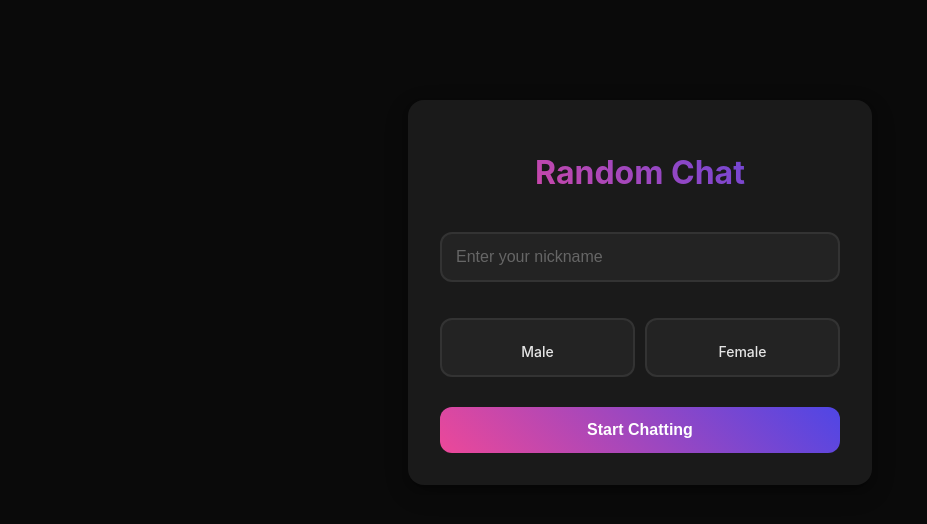
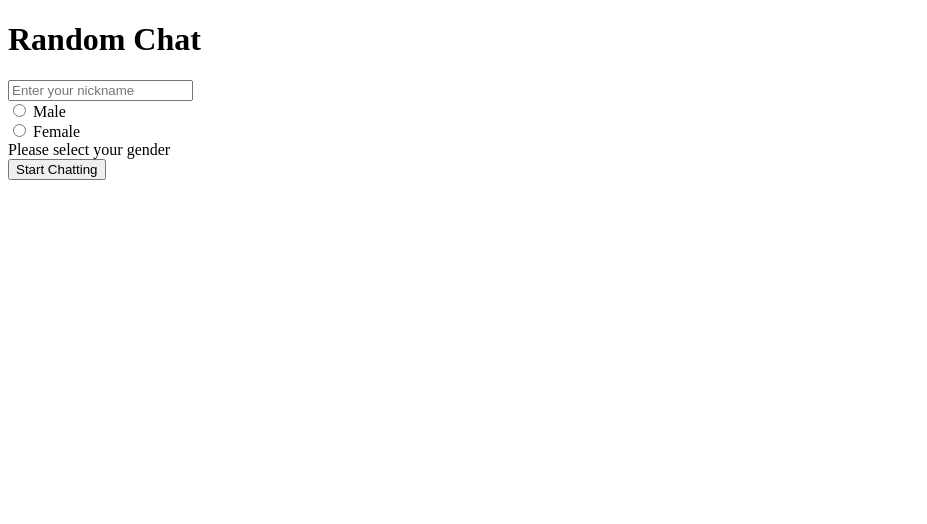
Before and after one commit to Khelendrameena/Chaton, a Flask app: page / in a window 1280 px wide. Shown: the top 524 px of the page, without its empty margins (0-927 px from the left). Run offline with Flask 3, Linux system fonts and the light colour scheme.

Commit message:
Update index.html

```diff
--- a/templates/index.html
+++ b/templates/index.html
@@ -3,143 +3,7 @@
 <head>
   <title>Random Chat</title>
   <style>
-    body {
-      margin: 0;
-      padding: 0;
-      font-family: 'Inter', -apple-system, BlinkMacSystemFont, sans-serif;
-      background-color: #0a0a0a;
-      color: #e5e5e5;
-    }
 
-    .login-container {
-      max-width: 400px;
-      margin: 100px auto;
-      padding: 32px;
-      background-color: #1a1a1a;
-      border-radius: 16px;
-      box-shadow: 0 4px 6px rgba(0, 0, 0, 0.2),
-                  0 8px 24px rgba(0, 0, 0, 0.2);
-      text-align: center;
-    }
-
-    h1 {
-      color: #e5e5e5;
-      font-size: 2rem;
-      margin-bottom: 1.5rem;
-      font-weight: 700;
-      background: linear-gradient(45deg, #ec4899, #4f46e5);
-      -webkit-background-clip: text;
-      -webkit-text-fill-color: transparent;
-    }
-
-    .login-container input {
-      width: 100%;
-      padding: 14px;
-      margin: 16px 0;
-      border: 2px solid #333;
-      border-radius: 12px;
-      box-sizing: border-box;
-      font-size: 16px;
-      background-color: #232323;
-      color: #e5e5e5;
-      transition: all 0.3s ease;
-    }
-
-    .login-container input:focus {
-      outline: none;
-      border-color: #ec4899;
-      box-shadow: 0 0 0 3px rgba(236, 72, 153, 0.2);
-    }
-
-    .login-container input::placeholder {
-      color: #666;
-    }
-
-    .gender-select {
-      display: flex;
-      gap: 10px;
-      margin: 20px 0;
-      justify-content: center;
-    }
-
-    .gender-option {
-      flex: 1;
-      position: relative;
-      cursor: pointer;
-    }
-
-    .gender-option input[type="radio"] {
-      display: none;
-    }
-
-    .gender-option label {
-      display: flex;
-      flex-direction: column;
-      align-items: center;
-      padding: 15px;
-      background-color: #232323;
-      border: 2px solid #333;
-      border-radius: 12px;
-      transition: all 0.3s ease;
-      cursor: pointer;
-    }
-
-    .gender-option input[type="radio"]:checked + label {
-      border-color: #ec4899;
-      background: linear-gradient(145deg, rgba(236, 72, 153, 0.1), rgba(79, 70, 229, 0.1));
-    }
-
-    .gender-icon {
-      font-size: 24px;
-      margin-bottom: 8px;
-    }
-
-    .gender-text {
-      font-size: 14px;
-      font-weight: 500;
-    }
-
-    .login-container button {
-      width: 100%;
-      padding: 14px;
-      background: linear-gradient(45deg, #ec4899, #4f46e5);
-      color: white;
-      border: none;
-      border-radius: 12px;
-      cursor: pointer;
-      font-size: 16px;
-      font-weight: 600;
-      transition: transform 0.2s ease, box-shadow 0.2s ease;
-      margin-top: 10px;
-    }
-
-    .login-container button:hover {
-      transform: translateY(-1px);
-      box-shadow: 0 4px 12px rgba(236, 72, 153, 0.3);
-    }
-
-    .login-container button:active {
-      transform: translateY(1px);
-    }
-
-    /* Error message styling */
-    .error-message {
-      color: #f43f5e;
-      font-size: 14px;
-      margin-top: 8px;
-      display: none;
-    }
-
-    /* Added animation for gender selection */
-    @keyframes selectPulse {
-      0% { transform: scale(1); }
-      50% { transform: scale(1.02); }
-      100% { transform: scale(1); }
-    }
-
-    .gender-option input[type="radio"]:checked + label {
-      animation: selectPulse 0.3s ease;
-    }
   </style>
 </head>
 <body>
@@ -165,24 +29,10 @@
           </label>
         </div>
       </div>
-
       <div class="error-message" id="errorMessage">Please select your gender</div>
       <button type="submit">Start Chatting</button>
     </form>
   </div>
-
-  <script>
-    document.getElementById('chatForm').addEventListener('submit', function(e) {
-      const genderSelected = document.querySelector('input[name="gender"]:checked');
-      const errorMessage = document.getElementById('errorMessage');
-
-      if (!genderSelected) {
-        e.preventDefault();
-        errorMessage.style.display = 'block';
-      } else {
-        errorMessage.style.display = 'none';
-      }
-    });
-  </script>
+<script src="{{ url_for('static', filename='index_script.js') }}"></script>
 </body>
 </html>
```
